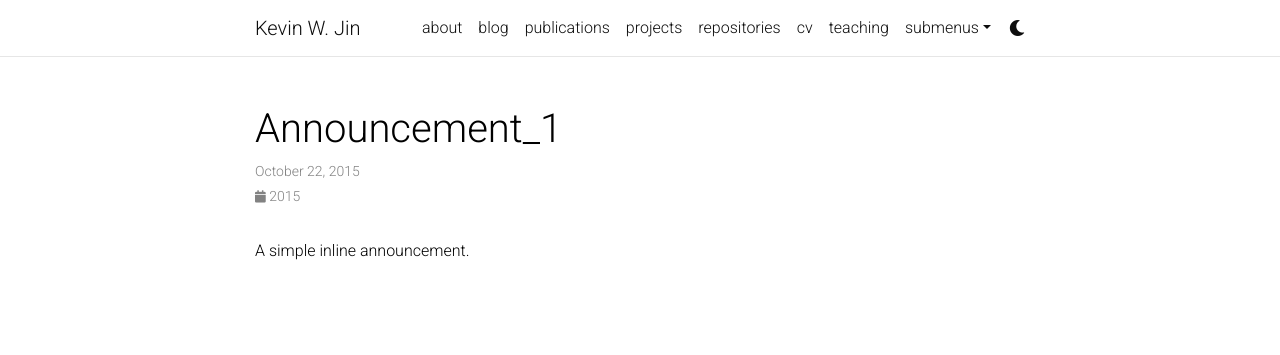
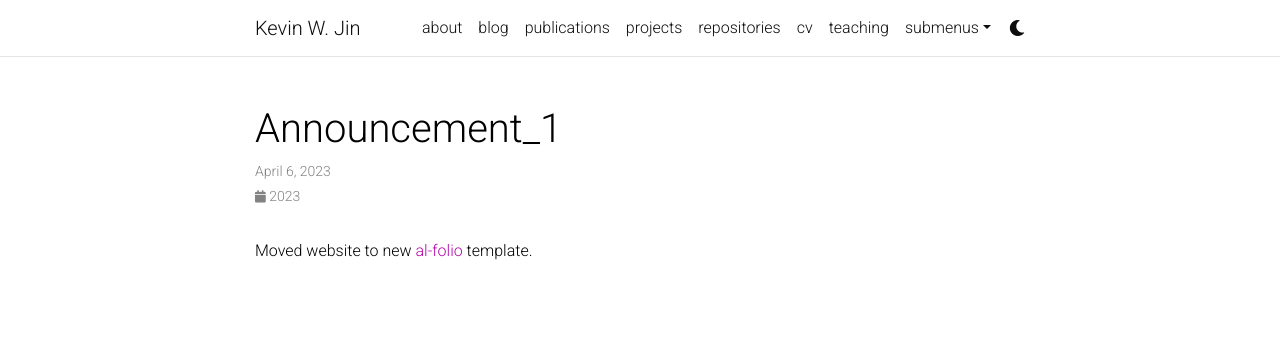
Before and after one commit to kevinwjin/al-folio, a Jekyll site: the page built from _news/announcement_1.md, in a window 1280 px wide. Shown: the top 355 px of the page. Built offline with Jekyll 4.4.1, drawn with Linux system fonts in a browser that asks for light colours; full-size pictures stand in for the smaller copies a plugin makes; comment, search, counter and statistics services are not loaded; a style sheet for code colours, icons or effects is not loaded.

Commit message:
Update announcements

```diff
--- a/_news/announcement_1.md
+++ b/_news/announcement_1.md
@@ -1,8 +1,8 @@
 ---
 layout: post
-date: 2015-10-22 15:59:00-0400
+date: 2023-04-06
 inline: true
 related_posts: false
 ---
 
-A simple inline announcement.
+Moved website to new [al-folio](https://github.com/alshedivat/al-folio) template.
```
Also changed, not shown: _news/announcement_2.md (deleted, +0 -32 lines), _news/announcement_3.md (deleted, +0 -8 lines).
